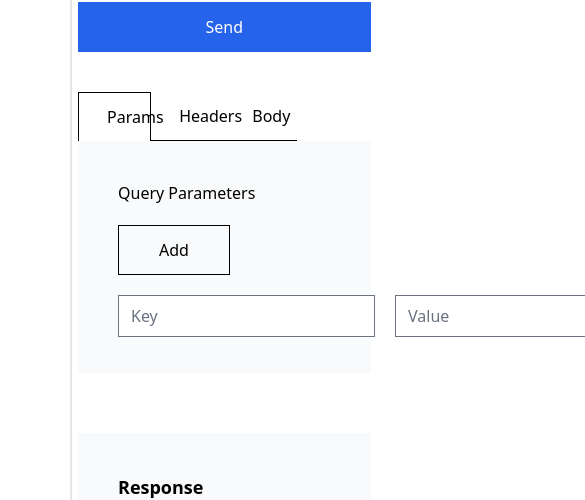
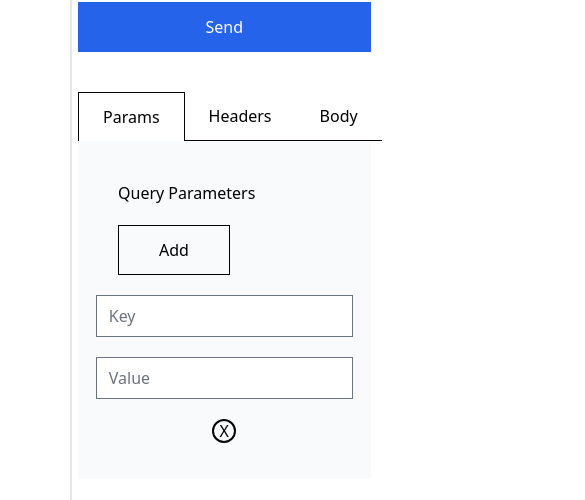
Before and after one commit to ihossen016/api-explorer, a React (Vite) app: page / in a window 390 px wide. Shown: the part 202-702 px from the top of the page, 585 px wide, since content can reach past the window. Built offline with nearby package versions, Linux system fonts and the light colour scheme.

Commit message:
responsive design fix

```diff
--- a/src/App.jsx
+++ b/src/App.jsx
@@ -3,7 +3,7 @@ import History from "./components/History";
 
 function App() {
     return (
-        <div className="flex justify-start items-start">
+        <div className="flex justify-start">
             <History />
 
             <Form />
--- a/src/components/form/FormContent.jsx
+++ b/src/components/form/FormContent.jsx
@@ -64,7 +64,7 @@ function FormContent({ requestObj, setRequestObj }) {
                             return (
                                 <div
                                     key={index}
-                                    className="flex justify-start items-center gap-5 mb-4"
+                                    className="flex flex-col md:flex-row justify-start items-center gap-5 mb-4"
                                 >
                                     <input
                                         type="text"
--- a/src/components/tabs/Tabs.jsx
+++ b/src/components/tabs/Tabs.jsx
@@ -11,7 +11,7 @@ function Tabs({ toggleState, setToggleState }) {
             {tabs.map((tab, index) => (
                 <li
                     key={tab}
-                    className={`w-1/2 px-7 py-3 font-medium text-center cursor-pointer ${
+                    className={`w-4/5 md:w-1/2 px-6 md:px-7 py-3 font-medium text-center cursor-pointer ${
                         index !== toggleState ? "border-b" : ""
                     } border-black ${getActiveTabClass(
                         index,
```
